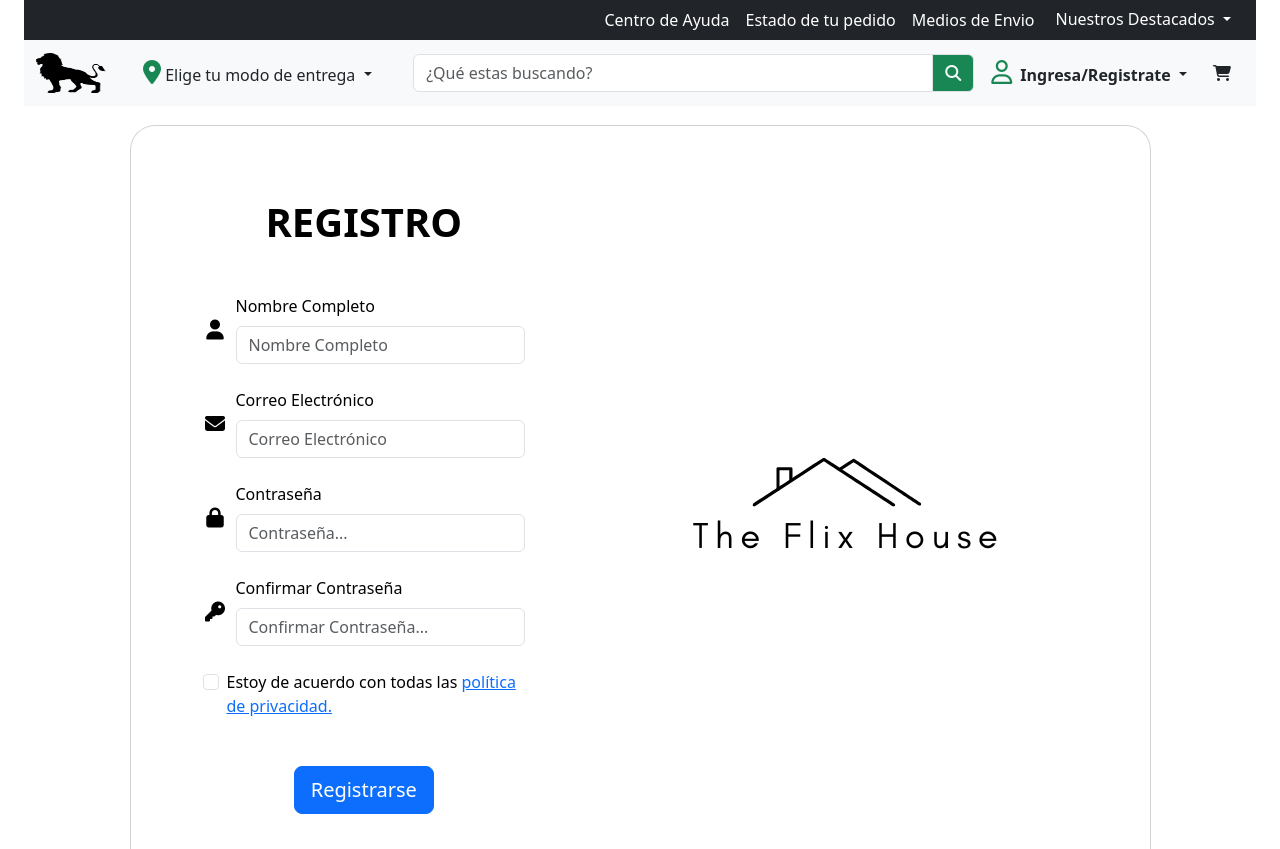
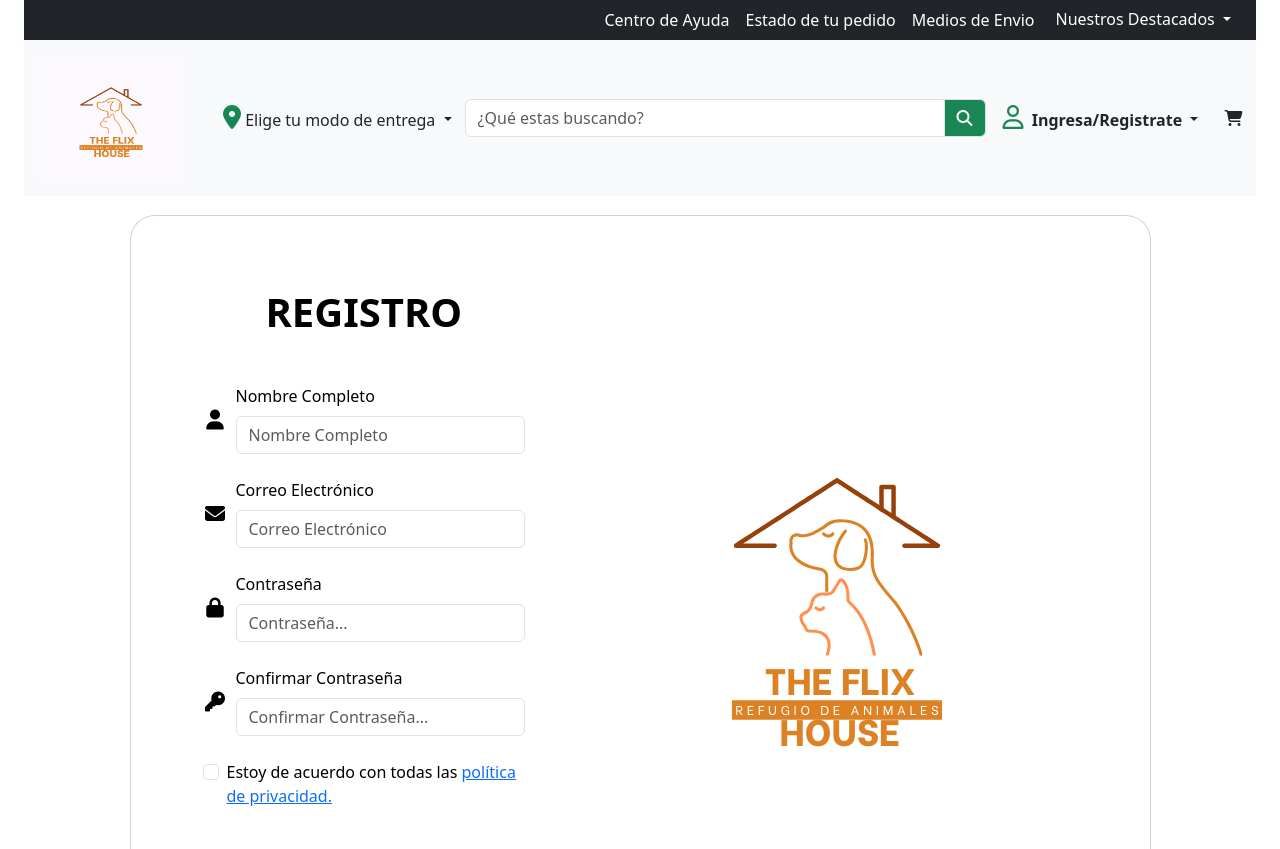
Before and after one commit to cgabrielP/ET_v2, a website: page registro.html in a window 1280 px wide. Shown: the top 849 px of the page. Drawn offline with nearby package versions, Linux system fonts and the light colour scheme.

Commit message:
logo update

```diff
--- a/registro.html
+++ b/registro.html
@@ -18,7 +18,7 @@
     />
     <link rel="icon" href="img/th.png" type="image/png" />
 
-    <title>Registro</title>
+    <title>Registro - The Flix House</title>
   </head>
   <body>
     <div class="container-fluid px-4">
@@ -74,7 +74,7 @@
             <span class="navbar-toggler-icon"></span>
           </button>
           <a class="navbar-brand" href="index.html">
-            <img width="70" height="40" src="img/logol.png" alt="" srcset="" />
+            <img width="150" height="130" src="img/logo/the-flix-house.png" alt="" srcset="" />
           </a>
 
           <div class="collapse navbar-collapse" id="navbarSupportedContent">
@@ -235,7 +235,7 @@
                     </div>
                     <div
                       class="col-md-10 col-lg-6 col-xl-7 d-flex align-items-center order-1 order-lg-2  justify-content-center">
-                      <img src="img/register/Flix.png" class="img-fluid" alt="company logo" title="The Flix House">
+                      <img src="img/register/logo-register.png" class="img-fluid" alt="company logo" title="The Flix House">
                     </div>
                   </div>
                 </div>
```
Also changed, not shown: img/logo/the-flix-house.png (added), img/register/logo-register.png (added).
